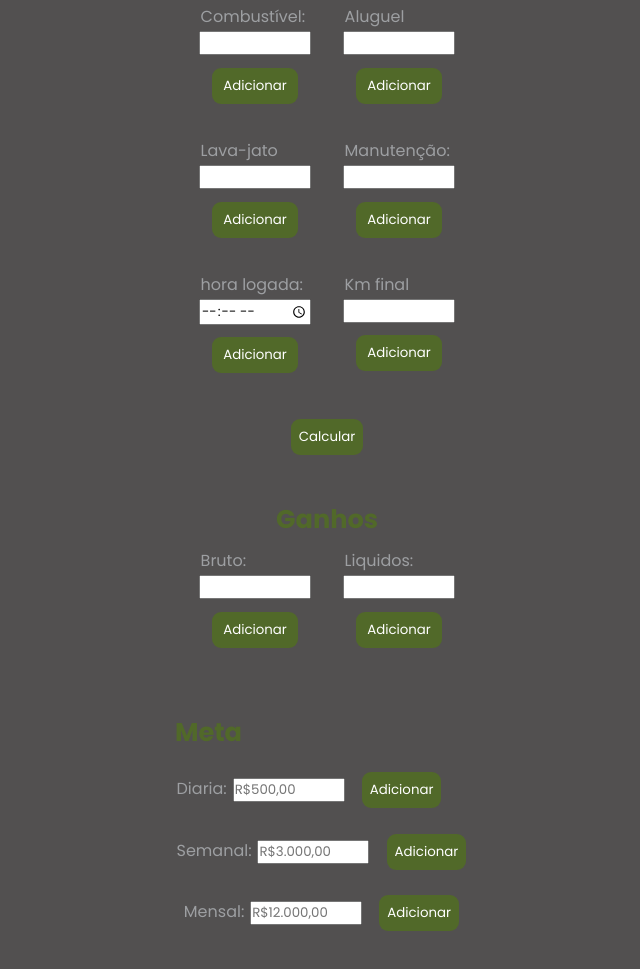
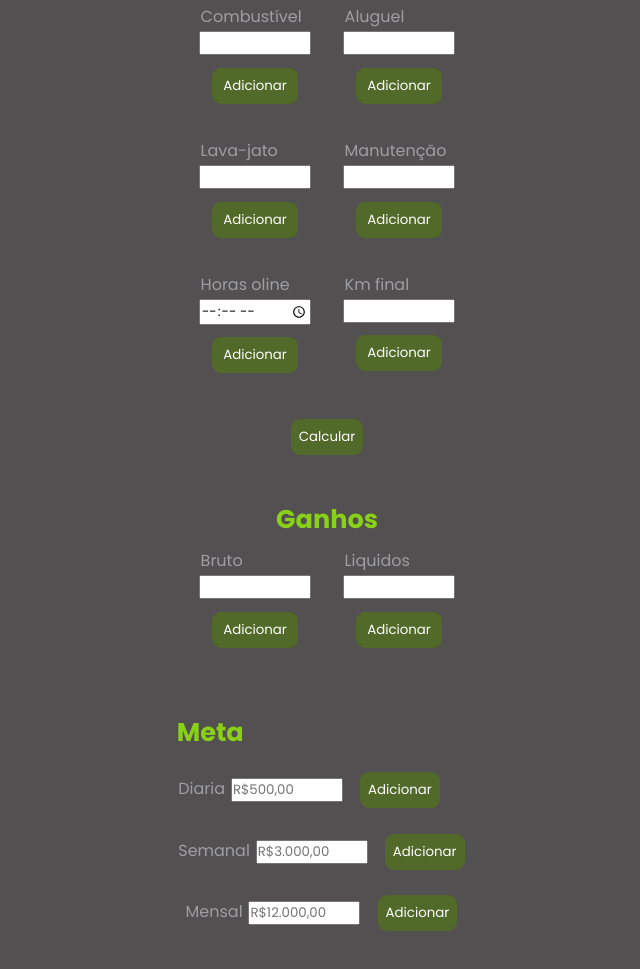
Before and after one commit to franciscojuniorflsjr/Projeto-Uber, a plain HTML site: page meuCadastro.html in a window 1280 px wide. Shown: the part 285-1254 px from the top of the page, without its empty margins (313-953 px from the left). Drawn offline with Linux system fonts and the light colour scheme.

Commit message:
editando cor do  h2

```diff
--- a/assets/css/meuCadastro.css
+++ b/assets/css/meuCadastro.css
@@ -49,7 +49,7 @@ label {
 
 h2{
     font-size: 1.6rem;
-    color: rgb(81, 105, 41);
+    color: rgb(137, 209, 22);
     margin-bottom: 0.5rem;
 }
 
--- a/meuCadastro.html
+++ b/meuCadastro.html
@@ -26,7 +26,7 @@
            </div>
 
             <div class="form-group">
-                <label for="combustivel">Combustível:</label>
+                <label for="combustivel">Combustível</label>
                 <input type="number" id="combustivel"
                 name="combustivel" required>
                <button type="submit">Adicionar</button>
@@ -40,7 +40,7 @@
              </div>
 
              <div class="form-group">
-                <label for="hora">hora logada:</label>
+                <label for="hora">Horas oline</label>
                 <input type="time" name="hora" id="hora">
                 <button type="submit">Adicionar</button>
             </div>
@@ -48,7 +48,7 @@
 
              <div class="colum">
              <div class="form-group">
-                  <label for="qlimentacao">Alimentação:</label>
+                  <label for="qlimentacao">Alimentação</label>
                 <input type="number" name="lavajato"
                 id="lavajato">
                 <button type="submit">Adicionar</button>
@@ -62,7 +62,7 @@
             </div>
 
             <div class="form-group">
-                  <label for="manutencao">Manutenção:</label>
+                  <label for="manutencao">Manutenção</label>
                   <input type="number" id="alimentacao"
                 name="alimentacao" required>
                 <button type="submit">Adicionar</button>
@@ -88,14 +88,14 @@
 
             <div class="ganhos">
             <div class="form-group">
-                <label for="ganhosbrutos">Bruto:</label>
+                <label for="ganhosbrutos">Bruto</label>
                 <input type="number" id="ganhosbrutos"
                 name="ganhosbrutos" required>
                 <button type="submit">Adicionar</button>
             </div>
 
              <div class="form-group">
-                  <label for="ganhosliquidos">Liquidos:</label>
+                  <label for="ganhosliquidos">Liquidos</label>
                 <input type="number" id="ganhosliquidos"
                 name="ganhosliquidos" required>
                 <button type="submit">Adicionar</button>
@@ -107,18 +107,18 @@
         <section >
             <h2>Meta</h2>
             <div class="netas">
-                <label for="metaDiaria">Diaria:</label>
+                <label for="metaDiaria">Diaria</label>
                 <input type="number" id="metaDiaria" placeholder="R$500,00">
                 <button type="submit">Adicionar</button>
             </div>
             <div class="metas">
-                <label for="metaDiaria">Semanal:</label>
+                <label for="metaDiaria">Semanal</label>
                 <input type="number" id="metaSemanal"
                 placeholder="R$3.000,00">
                 <button type="submit">Adicionar</button>
             </div>
             <div class="metas">
-                <label for="metaDiaria">Mensal:</label>
+                <label for="metaDiaria">Mensal</label>
                 <input type="number" id="metaMensal"
                 placeholder="R$12.000,00">
                 <button type="submit">Adicionar</button>
```
